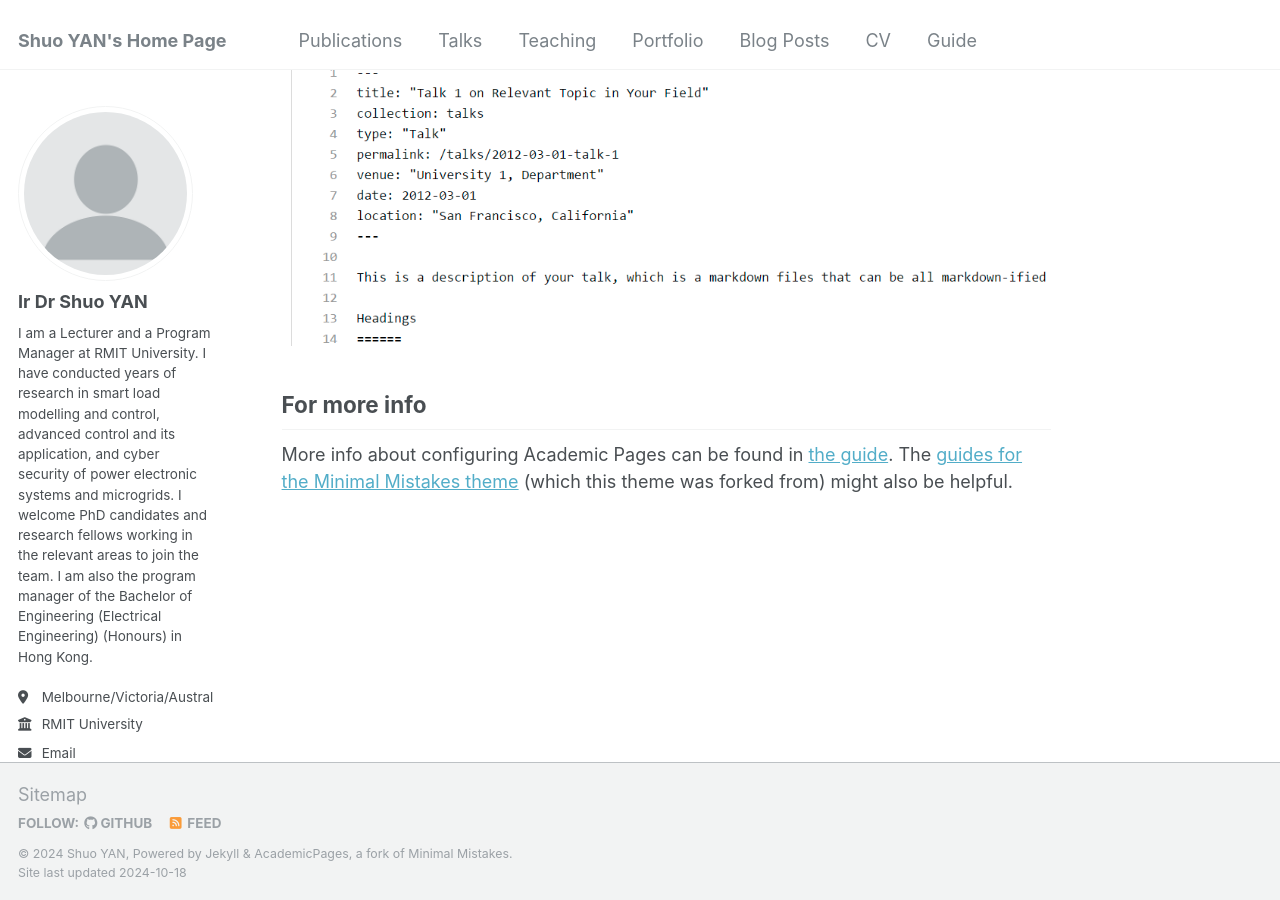
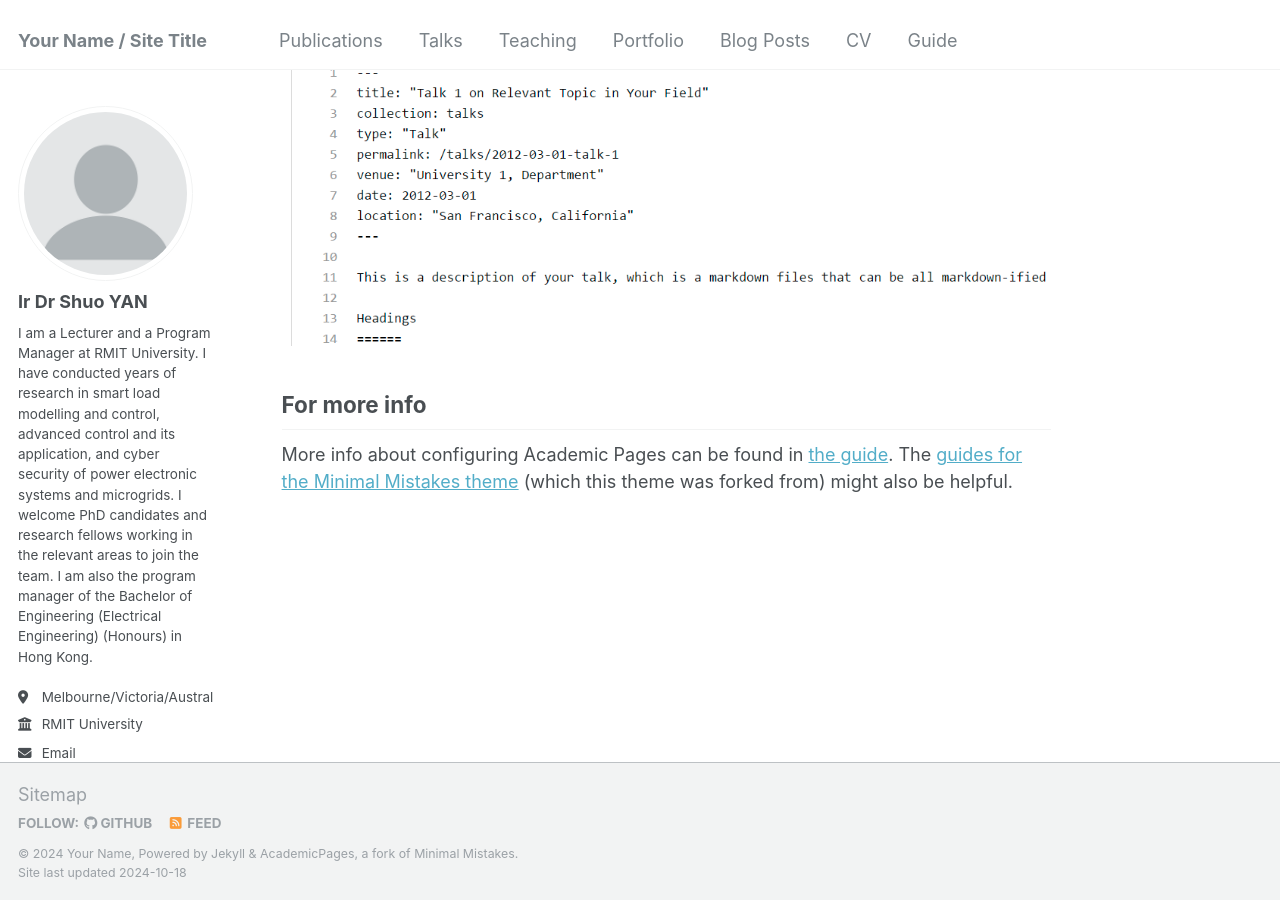
Before and after one commit to cctv2582/personalwebpage, a Jekyll site: the page built from _pages/about.md, in a window 1280 px wide and 900 px high, scrolled down 2643 px. Built offline with Jekyll 4.4.1, drawn with Linux system fonts in a browser that asks for light colours; some web fonts are replaced.

Commit message:
Update _config.yml

```diff
--- a/_config.yml
+++ b/_config.yml
@@ -8,10 +8,10 @@
 
 # Basic Site Settings
 locale                   : "en-US"
-title                    : "Shuo YAN's Home Page"
+title                    : "Your Name / Site Title"
 title_separator          : "-"
-name                     : &name "Shuo YAN"
-description              : &description "PhD, MEng, BEng, SMIEEE, MHKIE"
+name                     : &name "Your Name"
+description              : &description "personal description"
 url                      : https://academicpages.github.io # the base hostname & protocol for your site e.g. "https://mmistakes.github.io"
 baseurl                  : "" # the subpath of your site, e.g. "/blog"
 repository               : "academicpages/academicpages.github.io"
```
